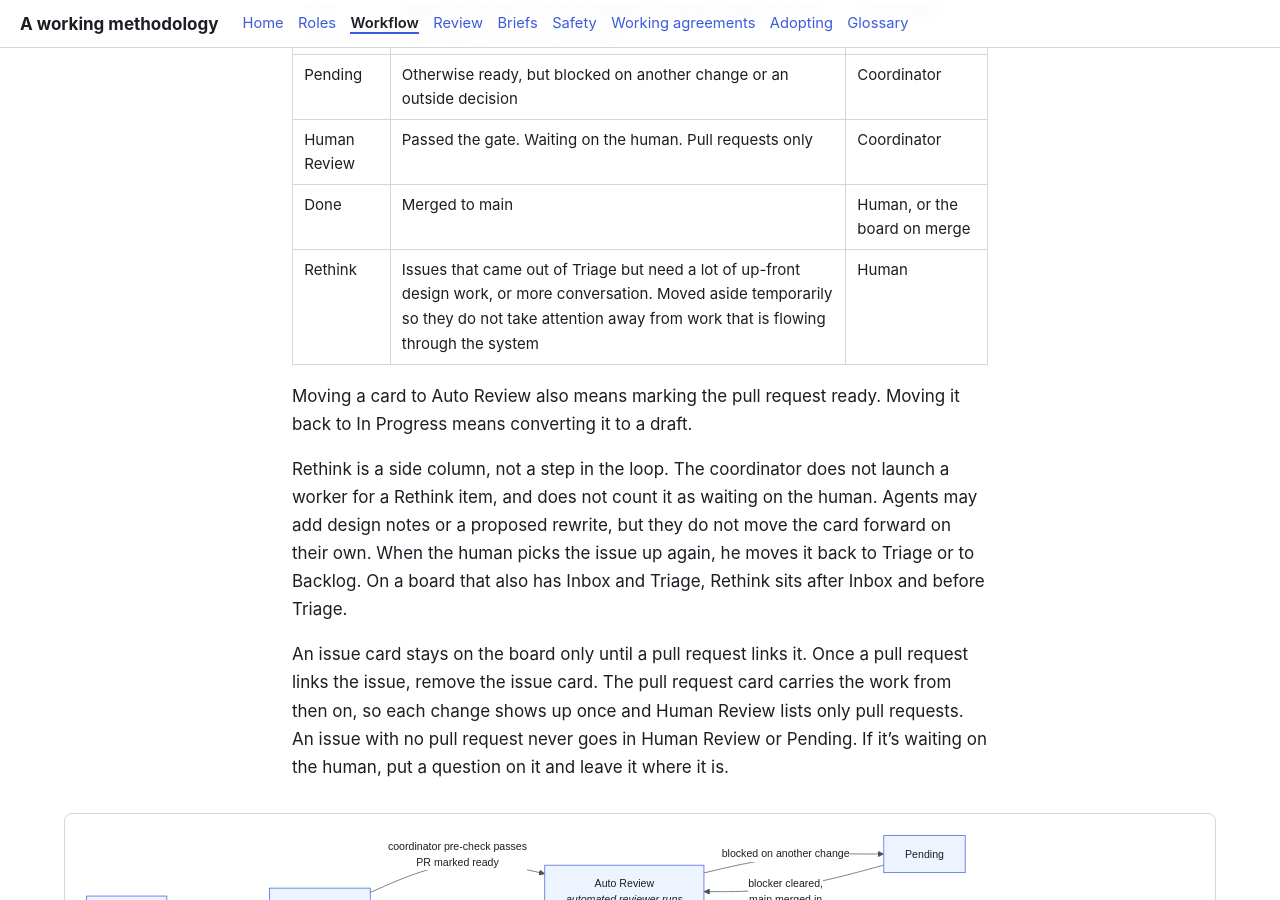
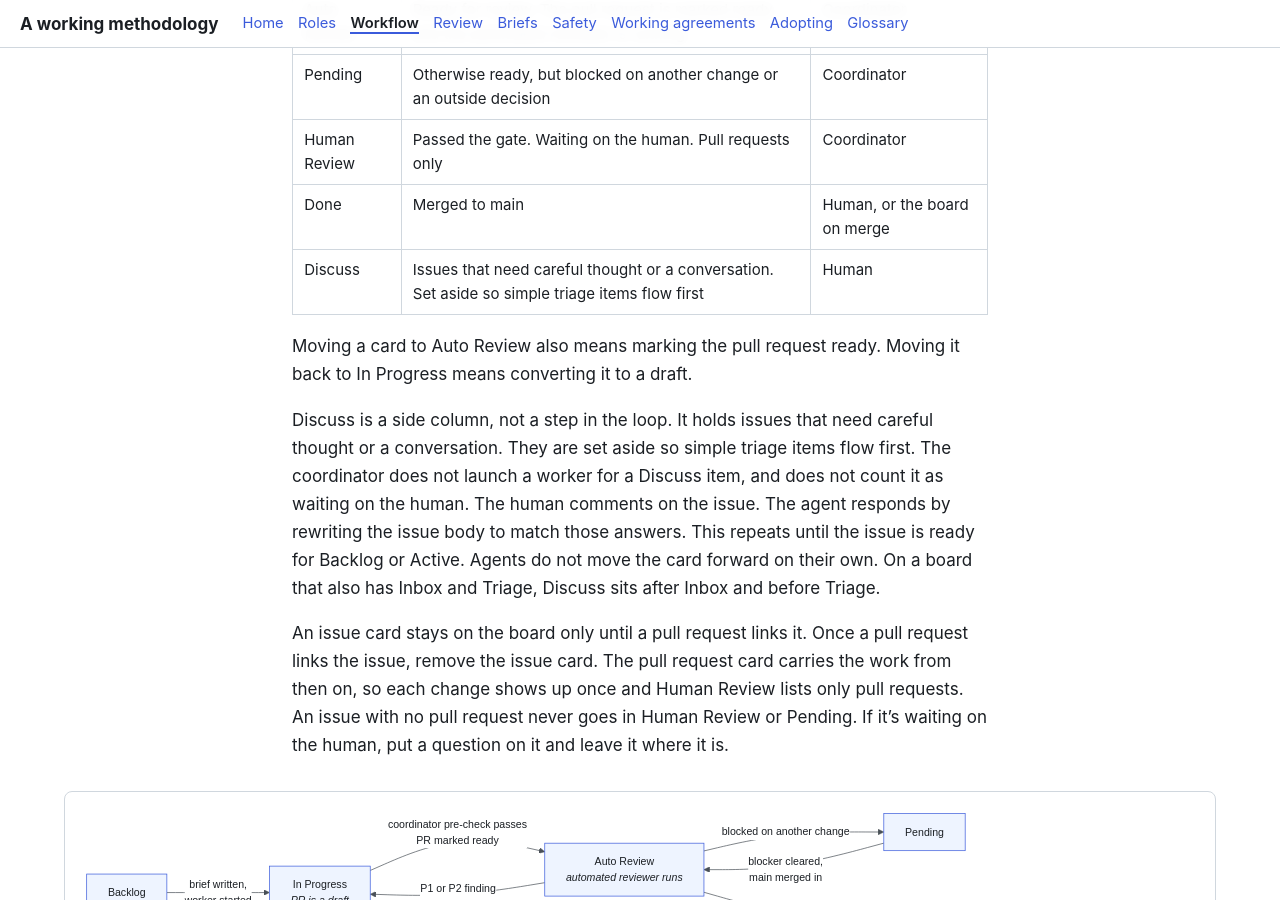
Before and after one commit to tangentcode/methodology, a Jekyll site: the page built from workflow.md, in a window 1280 px wide and 900 px high, scrolled down 781 px. Built offline with Jekyll 4.4.1, drawn with Linux system fonts in a browser that asks for light colours; our own code applies the rules of GitHub Pages for plain Markdown files.

Commit message:
Board: rename Rethink to Discuss and define the rewrite loop
The column is Discuss. The human comments on the issue. The agent
rewrites the issue body to match those answers, until the issue is
ready for Backlog or Active. No worker starts on a Discuss item,
and the coordinator does not count it as waiting on the human.

```diff
--- a/workflow.md
+++ b/workflow.md
@@ -18,11 +18,11 @@
 | Pending | Otherwise ready, but blocked on another change or an outside decision | Coordinator |
 | Human Review | Passed the gate. Waiting on the human. Pull requests only | Coordinator |
 | Done | Merged to main | Human, or the board on merge |
-| Rethink | Issues that came out of Triage but need a lot of up-front design work, or more conversation. Moved aside temporarily so they do not take attention away from work that is flowing through the system | Human |
+| Discuss | Issues that need careful thought or a conversation. Set aside so simple triage items flow first | Human |
 
 Moving a card to Auto Review also means marking the pull request ready. Moving it back to In Progress means converting it to a draft.
 
-Rethink is a side column, not a step in the loop. The coordinator does not launch a worker for a Rethink item, and does not count it as waiting on the human. Agents may add design notes or a proposed rewrite, but they do not move the card forward on their own. When the human picks the issue up again, he moves it back to Triage or to Backlog. On a board that also has Inbox and Triage, Rethink sits after Inbox and before Triage.
+Discuss is a side column, not a step in the loop. It holds issues that need careful thought or a conversation. They are set aside so simple triage items flow first. The coordinator does not launch a worker for a Discuss item, and does not count it as waiting on the human. The human comments on the issue. The agent responds by rewriting the issue body to match those answers. This repeats until the issue is ready for Backlog or Active. Agents do not move the card forward on their own. On a board that also has Inbox and Triage, Discuss sits after Inbox and before Triage.
 
 An issue card stays on the board only until a pull request links it. Once a pull request links the issue, remove the issue card. The pull request card carries the work from then on, so each change shows up once and Human Review lists only pull requests. An issue with no pull request never goes in Human Review or Pending. If it's waiting on the human, put a question on it and leave it where it is.
 
```
Also changed, not shown: adopting.md (+2 -2 lines), glossary.md (+2 -2 lines).
